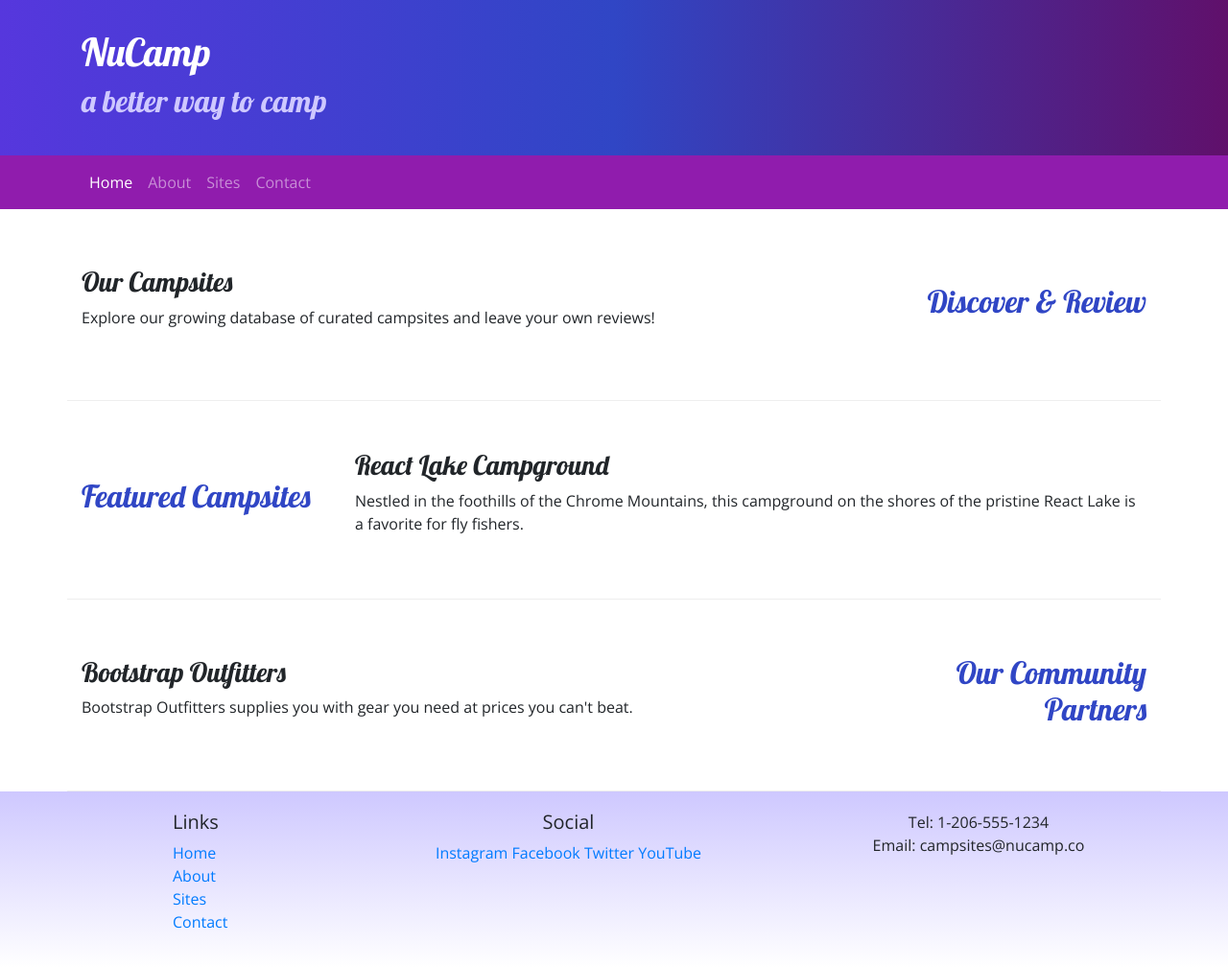
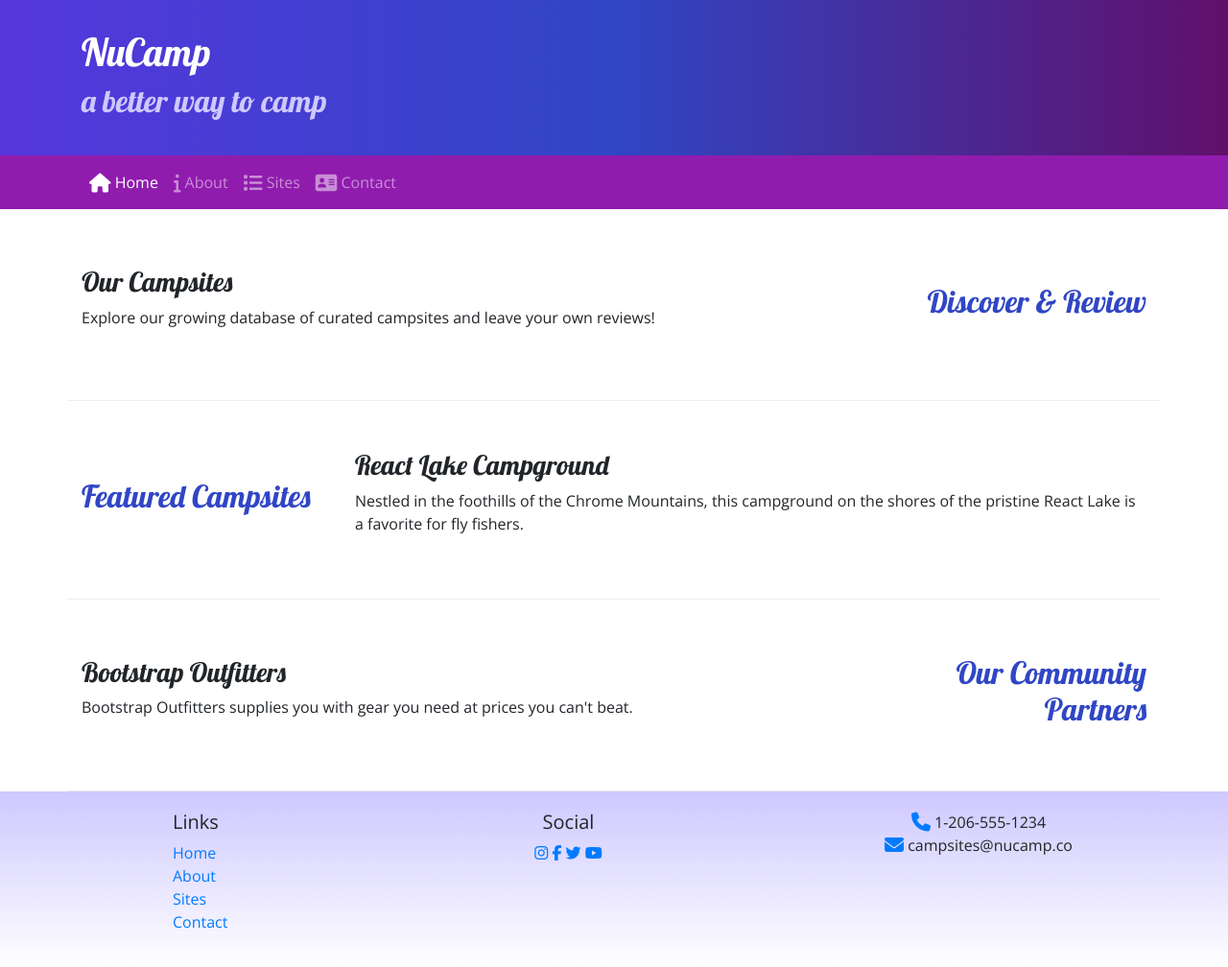
Before and after one commit to nelsontimothyd/nucampsite, a website: page index.html in a window 1280 px wide. Shown: the whole page at 96% size. Drawn offline with nearby package versions, Linux system fonts and the light colour scheme.

Commit message:
Icon Fonts

```diff
--- a/index.html
+++ b/index.html
@@ -10,8 +10,10 @@
     <link rel="stylesheet" href="node_modules/bootstrap/dist/css/bootstrap.min.css" />
 
     <!-- Additional CSS must be placed after Bootstrap CSS -->
+    <link rel="stylesheet" href="node_modules/font-awesome/css/font-awesome.css" />
     <link rel="stylesheet" href="https://fonts.googleapis.com/css?family=Lobster|Open+Sans" />
     <link rel="stylesheet" href="css/styles.css" />
+
     <title>NuCamp: A Better Way To Camp</title>
 </head>
 
@@ -35,10 +37,10 @@
             </button>
             <div class="collapse navbar-collapse" id="nucampNavbar">
                 <ul class="navbar-nav">
-                    <li class="nav-item active"><a class="nav-link" href="#">Home</a></li>
-                    <li class="nav-item"><a class="nav-link" href="aboutus.html">About</a></li>
-                    <li class="nav-item"><a class="nav-link" href="#">Sites</a></li>
-                    <li class="nav-item"><a class="nav-link" href="#">Contact</a></li>
+                    <li class="nav-item active"><a class="nav-link" href="#"> <i class="fa fa-home fa-lg"> </i> Home</a></li>
+                    <li class="nav-item"><a class="nav-link" href="aboutus.html"><i class="fa fa-info fa-lg"> </i> About</a></li>
+                    <li class="nav-item"><a class="nav-link" href="#"><i class="fa fa-list fa-lg"> </i> Sites</a></li>
+                    <li class="nav-item"><a class="nav-link" href="#"><i class="fa fa-address-card fa-lg"> </i> Contact</a></li>
                 </ul>
             </div>
         </div>
@@ -93,14 +95,14 @@
                 </div>
                 <div class="col-6 col-sm-5 text-center">
                     <h5>Social</h5>
-                    <a href="http://instagram.com/">Instagram</a>
-                    <a href="http://facebook.com/">Facebook</a>
-                    <a href="http://twitter.com/">Twitter</a>
-                    <a href="http://youtube.com/">YouTube</a>
+                    <a href="http://instagram.com/"> <i class="fa fa-instagram"> </i> </a>
+                    <a href="http://facebook.com/"> <i class="fa fa-facebook"> </i> </a>
+                    <a href="http://twitter.com/"> <i class="fa fa-twitter"> </i> </a>
+                    <a href="http://youtube.com/"> <i class="fa fa-youtube"> </i> </a>
                 </div>
                 <div class="col-sm-4 text-center">
-                    Tel: 1-206-555-1234<br />
-                    Email: campsites@nucamp.co
+                    <i class="fa fa-phone fa-lg text-primary"> </i> 1-206-555-1234 <br />
+                    <i class="fa fa-envelope fa-lg text-primary"> </i> campsites@nucamp.co
                 </div>
             </div>
         </div>
```
Also changed, not shown: aboutus.html (+11 -10 lines).
